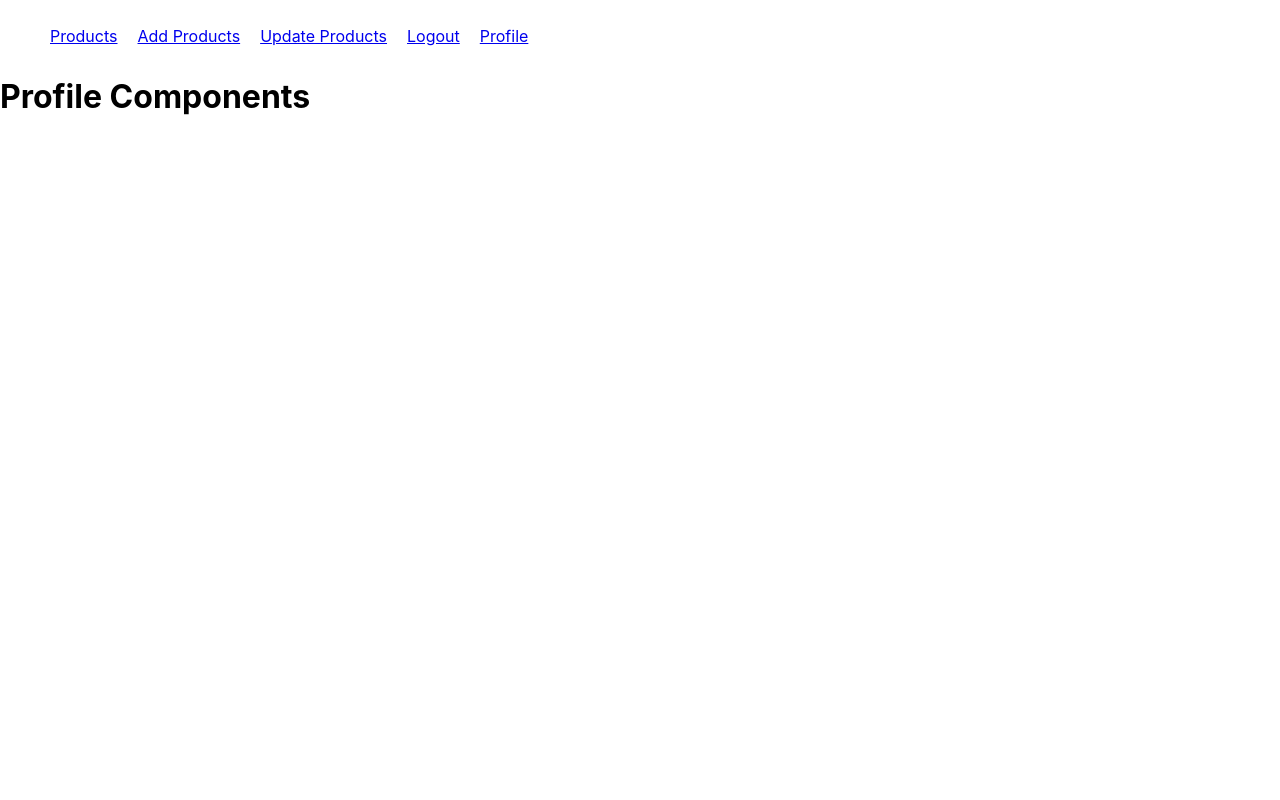
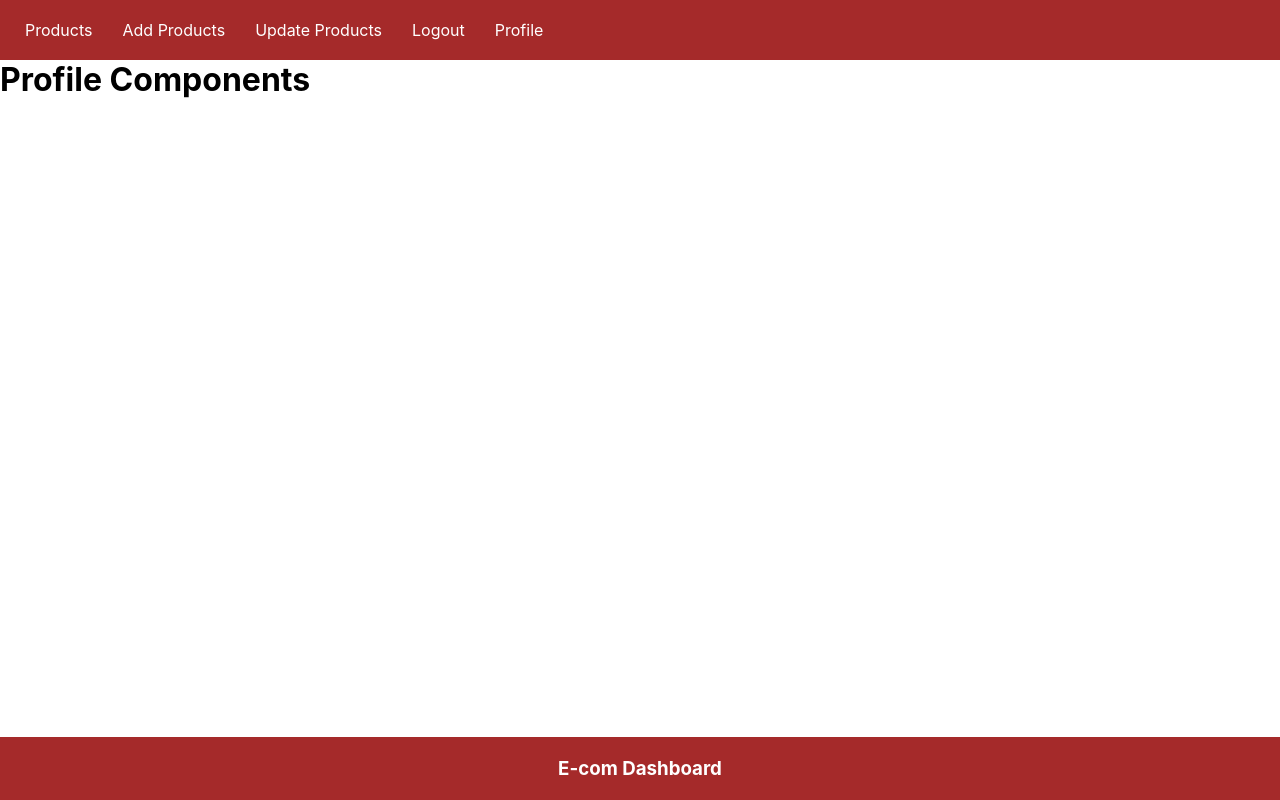
Before and after one commit to SthaRaunak/Ecommerce-Dashboard, a React (Create React App) app in the folder front-end/: page /profile in a window 1280 px wide. Built offline with nearby package versions, Linux system fonts and the light colour scheme; the HTML template or start-up script is replaced by a standard one.

Commit message:
Added basic Nav and Footer components

```diff
--- a/front-end/src/App.css
+++ b/front-end/src/App.css
@@ -1,6 +1,28 @@
+*{
+  margin: 0px;
+  padding: 0px;
+  box-sizing: border-box;
+}
+
+
 .navItems li{
   display: inline-block;
   padding: 10px;
+
+}
+.navItems{
+  background: brown;
+  padding: 10px;
+}
+
+.footer{
+  position: absolute;
+  bottom: 0;
+  text-align: center;
+  padding: 20px;
+  color:white;
+  width: 100%;
+  background-color: brown;
 }
 
 @media (prefers-reduced-motion: no-preference) {
@@ -8,7 +30,11 @@
     animation: App-logo-spin infinite 20s linear;
   }
 }
-
+.navItems li a{
+  color: white;
+  padding: 5px;
+  text-decoration: none;
+}
 .App-header {
   background-color: #282c34;
   min-height: 100vh;
--- a/front-end/src/App.js
+++ b/front-end/src/App.js
@@ -1,8 +1,8 @@
 
 import './App.css';
-import Nav from './Nav'
+import Nav from './components/Nav'
 import { BrowserRouter,Routes,Route } from 'react-router-dom'
-
+import Footer from './components/Footer'
 function App() {
   return (
     <div className='App'>
@@ -16,6 +16,7 @@ function App() {
       <Route path="/profile" element={<h1>Profile  Components</h1>}/>
     </Routes>
     </BrowserRouter>
+    <Footer />
     </div>
   );
 }
--- /dev/null
+++ b/front-end/src/components/Footer.js
@@ -0,0 +1,11 @@
+import React from 'react';
+
+const Footer = () =>{
+    return(
+        <div className='footer'>
+            <h3>E-com Dashboard</h3>
+        </div>
+    )
+}
+
+export default Footer
```
Also changed, not shown: front-end/src/components/Nav.js (renamed from front-end/src/Nav.js), front-end/src/logo.svg (deleted).
